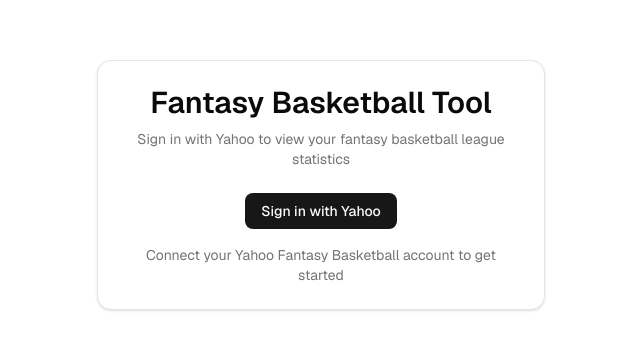
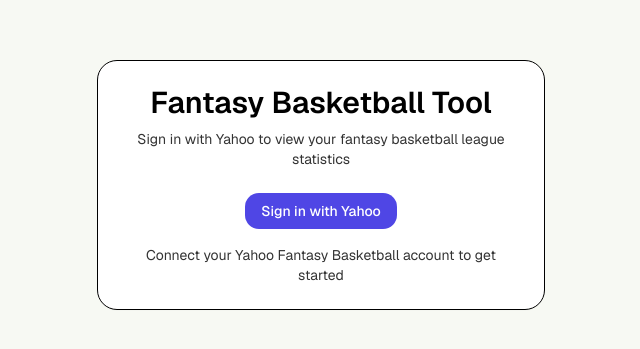
Before and after one commit to k-dang/fantasy-basketball-tool, a Next.js app: page / in a window 1280 px wide. Shown: the part 215-564 px from the top of the page, without its empty margins (319-959 px from the left). Built offline with nearby package versions, Linux system fonts and the light colour scheme.

Commit message:
add sorting to table

```diff
--- a/src/app/globals.css
+++ b/src/app/globals.css
@@ -41,75 +41,142 @@
   --radius-md: calc(var(--radius) - 2px);
   --radius-lg: var(--radius);
   --radius-xl: calc(var(--radius) + 4px);
+  --font-serif: DM Sans, sans-serif;
+  --radius: 1rem;
+  --tracking-tighter: calc(var(--tracking-normal) - 0.05em);
+  --tracking-tight: calc(var(--tracking-normal) - 0.025em);
+  --tracking-wide: calc(var(--tracking-normal) + 0.025em);
+  --tracking-wider: calc(var(--tracking-normal) + 0.05em);
+  --tracking-widest: calc(var(--tracking-normal) + 0.1em);
+  --tracking-normal: var(--tracking-normal);
+  --shadow-2xl: var(--shadow-2xl);
+  --shadow-xl: var(--shadow-xl);
+  --shadow-lg: var(--shadow-lg);
+  --shadow-md: var(--shadow-md);
+  --shadow: var(--shadow);
+  --shadow-sm: var(--shadow-sm);
+  --shadow-xs: var(--shadow-xs);
+  --shadow-2xs: var(--shadow-2xs);
+  --spacing: var(--spacing);
+  --letter-spacing: var(--letter-spacing);
+  --shadow-offset-y: var(--shadow-offset-y);
+  --shadow-offset-x: var(--shadow-offset-x);
+  --shadow-spread: var(--shadow-spread);
+  --shadow-blur: var(--shadow-blur);
+  --shadow-opacity: var(--shadow-opacity);
+  --color-shadow-color: var(--shadow-color);
+  --color-destructive-foreground: var(--destructive-foreground);
 }
 
 :root {
-  --radius: 0.625rem;
-  --background: oklch(1 0 0);
-  --foreground: oklch(0.145 0 0);
-  --card: oklch(1 0 0);
-  --card-foreground: oklch(0.145 0 0);
-  --popover: oklch(1 0 0);
-  --popover-foreground: oklch(0.145 0 0);
-  --primary: oklch(0.205 0 0);
-  --primary-foreground: oklch(0.985 0 0);
-  --secondary: oklch(0.97 0 0);
-  --secondary-foreground: oklch(0.205 0 0);
-  --muted: oklch(0.97 0 0);
-  --muted-foreground: oklch(0.556 0 0);
-  --accent: oklch(0.97 0 0);
-  --accent-foreground: oklch(0.205 0 0);
-  --destructive: oklch(0.577 0.245 27.325);
-  --border: oklch(0.922 0 0);
-  --input: oklch(0.922 0 0);
-  --ring: oklch(0.708 0 0);
-  --chart-1: oklch(0.646 0.222 41.116);
-  --chart-2: oklch(0.6 0.118 184.704);
-  --chart-3: oklch(0.398 0.07 227.392);
-  --chart-4: oklch(0.828 0.189 84.429);
-  --chart-5: oklch(0.769 0.188 70.08);
-  --sidebar: oklch(0.985 0 0);
-  --sidebar-foreground: oklch(0.145 0 0);
-  --sidebar-primary: oklch(0.205 0 0);
-  --sidebar-primary-foreground: oklch(0.985 0 0);
-  --sidebar-accent: oklch(0.97 0 0);
-  --sidebar-accent-foreground: oklch(0.205 0 0);
-  --sidebar-border: oklch(0.922 0 0);
-  --sidebar-ring: oklch(0.708 0 0);
+  --radius: 1rem;
+  --background: oklch(0.9789 0.0082 121.6272);
+  --foreground: oklch(0 0 0);
+  --card: oklch(1.0000 0 0);
+  --card-foreground: oklch(0 0 0);
+  --popover: oklch(1.0000 0 0);
+  --popover-foreground: oklch(0 0 0);
+  --primary: oklch(0.5106 0.2301 276.9656);
+  --primary-foreground: oklch(1.0000 0 0);
+  --secondary: oklch(0.7038 0.1230 182.5025);
+  --secondary-foreground: oklch(1.0000 0 0);
+  --muted: oklch(0.9551 0 0);
+  --muted-foreground: oklch(0.3211 0 0);
+  --accent: oklch(0.7686 0.1647 70.0804);
+  --accent-foreground: oklch(0 0 0);
+  --destructive: oklch(0.6368 0.2078 25.3313);
+  --border: oklch(0 0 0);
+  --input: oklch(0.5555 0 0);
+  --ring: oklch(0.7853 0.1041 274.7134);
+  --chart-1: oklch(0.5106 0.2301 276.9656);
+  --chart-2: oklch(0.7038 0.1230 182.5025);
+  --chart-3: oklch(0.7686 0.1647 70.0804);
+  --chart-4: oklch(0.6559 0.2118 354.3084);
+  --chart-5: oklch(0.7227 0.1920 149.5793);
+  --sidebar: oklch(0.9789 0.0082 121.6272);
+  --sidebar-foreground: oklch(0 0 0);
+  --sidebar-primary: oklch(0.5106 0.2301 276.9656);
+  --sidebar-primary-foreground: oklch(1.0000 0 0);
+  --sidebar-accent: oklch(0.7686 0.1647 70.0804);
+  --sidebar-accent-foreground: oklch(0 0 0);
+  --sidebar-border: oklch(0 0 0);
+  --sidebar-ring: oklch(0.7853 0.1041 274.7134);
+  --destructive-foreground: oklch(1.0000 0 0);
+  --font-sans: DM Sans, sans-serif;
+  --font-serif: DM Sans, sans-serif;
+  --font-mono: Space Mono, monospace;
+  --shadow-color: #1a1a1a;
+  --shadow-opacity: 0.05;
+  --shadow-blur: 0px;
+  --shadow-spread: 0px;
+  --shadow-offset-x: 0px;
+  --shadow-offset-y: 0px;
+  --letter-spacing: normal;
+  --spacing: 0.25rem;
+  --shadow-2xs: 0px 0px 0px 0px hsl(0 0% 10.1961% / 0.03);
+  --shadow-xs: 0px 0px 0px 0px hsl(0 0% 10.1961% / 0.03);
+  --shadow-sm: 0px 0px 0px 0px hsl(0 0% 10.1961% / 0.05), 0px 1px 2px -1px hsl(0 0% 10.1961% / 0.05);
+  --shadow: 0px 0px 0px 0px hsl(0 0% 10.1961% / 0.05), 0px 1px 2px -1px hsl(0 0% 10.1961% / 0.05);
+  --shadow-md: 0px 0px 0px 0px hsl(0 0% 10.1961% / 0.05), 0px 2px 4px -1px hsl(0 0% 10.1961% / 0.05);
+  --shadow-lg: 0px 0px 0px 0px hsl(0 0% 10.1961% / 0.05), 0px 4px 6px -1px hsl(0 0% 10.1961% / 0.05);
+  --shadow-xl: 0px 0px 0px 0px hsl(0 0% 10.1961% / 0.05), 0px 8px 10px -1px hsl(0 0% 10.1961% / 0.05);
+  --shadow-2xl: 0px 0px 0px 0px hsl(0 0% 10.1961% / 0.13);
+  --tracking-normal: normal;
 }
 
 .dark {
-  --background: oklch(0.145 0 0);
-  --foreground: oklch(0.985 0 0);
-  --card: oklch(0.205 0 0);
-  --card-foreground: oklch(0.985 0 0);
-  --popover: oklch(0.205 0 0);
-  --popover-foreground: oklch(0.985 0 0);
-  --primary: oklch(0.922 0 0);
-  --primary-foreground: oklch(0.205 0 0);
-  --secondary: oklch(0.269 0 0);
-  --secondary-foreground: oklch(0.985 0 0);
-  --muted: oklch(0.269 0 0);
-  --muted-foreground: oklch(0.708 0 0);
-  --accent: oklch(0.269 0 0);
-  --accent-foreground: oklch(0.985 0 0);
-  --destructive: oklch(0.704 0.191 22.216);
-  --border: oklch(1 0 0 / 10%);
-  --input: oklch(1 0 0 / 15%);
-  --ring: oklch(0.556 0 0);
-  --chart-1: oklch(0.488 0.243 264.376);
-  --chart-2: oklch(0.696 0.17 162.48);
-  --chart-3: oklch(0.769 0.188 70.08);
-  --chart-4: oklch(0.627 0.265 303.9);
-  --chart-5: oklch(0.645 0.246 16.439);
-  --sidebar: oklch(0.205 0 0);
-  --sidebar-foreground: oklch(0.985 0 0);
-  --sidebar-primary: oklch(0.488 0.243 264.376);
-  --sidebar-primary-foreground: oklch(0.985 0 0);
-  --sidebar-accent: oklch(0.269 0 0);
-  --sidebar-accent-foreground: oklch(0.985 0 0);
-  --sidebar-border: oklch(1 0 0 / 10%);
-  --sidebar-ring: oklch(0.556 0 0);
+  --background: oklch(0 0 0);
+  --foreground: oklch(1.0000 0 0);
+  --card: oklch(0.2455 0.0217 257.2823);
+  --card-foreground: oklch(1.0000 0 0);
+  --popover: oklch(0.2455 0.0217 257.2823);
+  --popover-foreground: oklch(1.0000 0 0);
+  --primary: oklch(0.6801 0.1583 276.9349);
+  --primary-foreground: oklch(0 0 0);
+  --secondary: oklch(0.7845 0.1325 181.9120);
+  --secondary-foreground: oklch(0 0 0);
+  --muted: oklch(0.3211 0 0);
+  --muted-foreground: oklch(0.8452 0 0);
+  --accent: oklch(0.8790 0.1534 91.6054);
+  --accent-foreground: oklch(0 0 0);
+  --destructive: oklch(0.7106 0.1661 22.2162);
+  --border: oklch(0.4459 0 0);
+  --input: oklch(1.0000 0 0);
+  --ring: oklch(0.6801 0.1583 276.9349);
+  --chart-1: oklch(0.6801 0.1583 276.9349);
+  --chart-2: oklch(0.7845 0.1325 181.9120);
+  --chart-3: oklch(0.8790 0.1534 91.6054);
+  --chart-4: oklch(0.7253 0.1752 349.7607);
+  --chart-5: oklch(0.8003 0.1821 151.7110);
+  --sidebar: oklch(0 0 0);
+  --sidebar-foreground: oklch(1.0000 0 0);
+  --sidebar-primary: oklch(0.6801 0.1583 276.9349);
+  --sidebar-primary-foreground: oklch(0 0 0);
+  --sidebar-accent: oklch(0.8790 0.1534 91.6054);
+  --sidebar-accent-foreground: oklch(0 0 0);
+  --sidebar-border: oklch(1.0000 0 0);
+  --sidebar-ring: oklch(0.6801 0.1583 276.9349);
+  --destructive-foreground: oklch(0 0 0);
+  --radius: 1rem;
+  --font-sans: DM Sans, sans-serif;
+  --font-serif: DM Sans, sans-serif;
+  --font-mono: Space Mono, monospace;
+  --shadow-color: #1a1a1a;
+  --shadow-opacity: 0.05;
+  --shadow-blur: 0px;
+  --shadow-spread: 0px;
+  --shadow-offset-x: 0px;
+  --shadow-offset-y: 0px;
+  --letter-spacing: normal;
+  --spacing: 0.25rem;
+  --shadow-2xs: 0px 0px 0px 0px hsl(0 0% 10.1961% / 0.03);
+  --shadow-xs: 0px 0px 0px 0px hsl(0 0% 10.1961% / 0.03);
+  --shadow-sm: 0px 0px 0px 0px hsl(0 0% 10.1961% / 0.05), 0px 1px 2px -1px hsl(0 0% 10.1961% / 0.05);
+  --shadow: 0px 0px 0px 0px hsl(0 0% 10.1961% / 0.05), 0px 1px 2px -1px hsl(0 0% 10.1961% / 0.05);
+  --shadow-md: 0px 0px 0px 0px hsl(0 0% 10.1961% / 0.05), 0px 2px 4px -1px hsl(0 0% 10.1961% / 0.05);
+  --shadow-lg: 0px 0px 0px 0px hsl(0 0% 10.1961% / 0.05), 0px 4px 6px -1px hsl(0 0% 10.1961% / 0.05);
+  --shadow-xl: 0px 0px 0px 0px hsl(0 0% 10.1961% / 0.05), 0px 8px 10px -1px hsl(0 0% 10.1961% / 0.05);
+  --shadow-2xl: 0px 0px 0px 0px hsl(0 0% 10.1961% / 0.13);
 }
 
 @layer base {
@@ -118,5 +185,6 @@
   }
   body {
     @apply bg-background text-foreground;
+    letter-spacing: var(--tracking-normal);
   }
 }
```
Also changed, not shown: package.json (+10 -10 lines), src/components/RosterAverages.tsx (+89 -11 lines), 1 other file (tests, documents, lock files or other folders).
